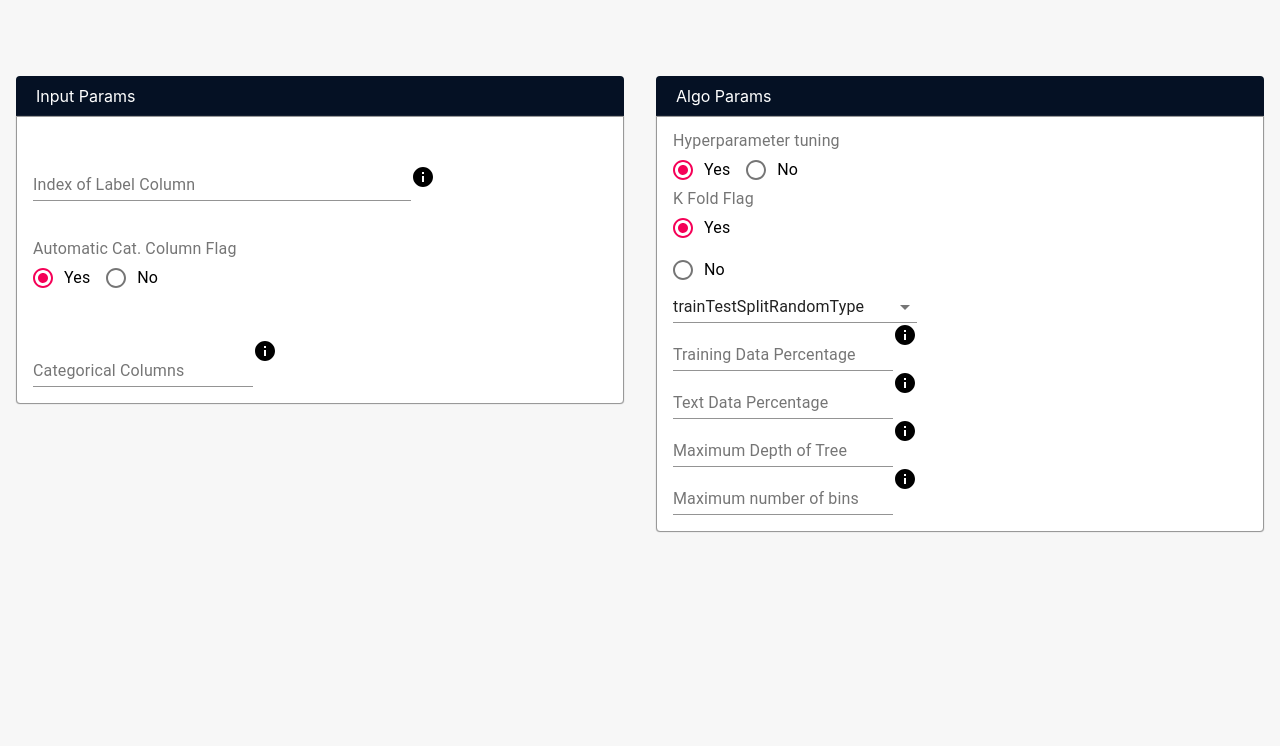
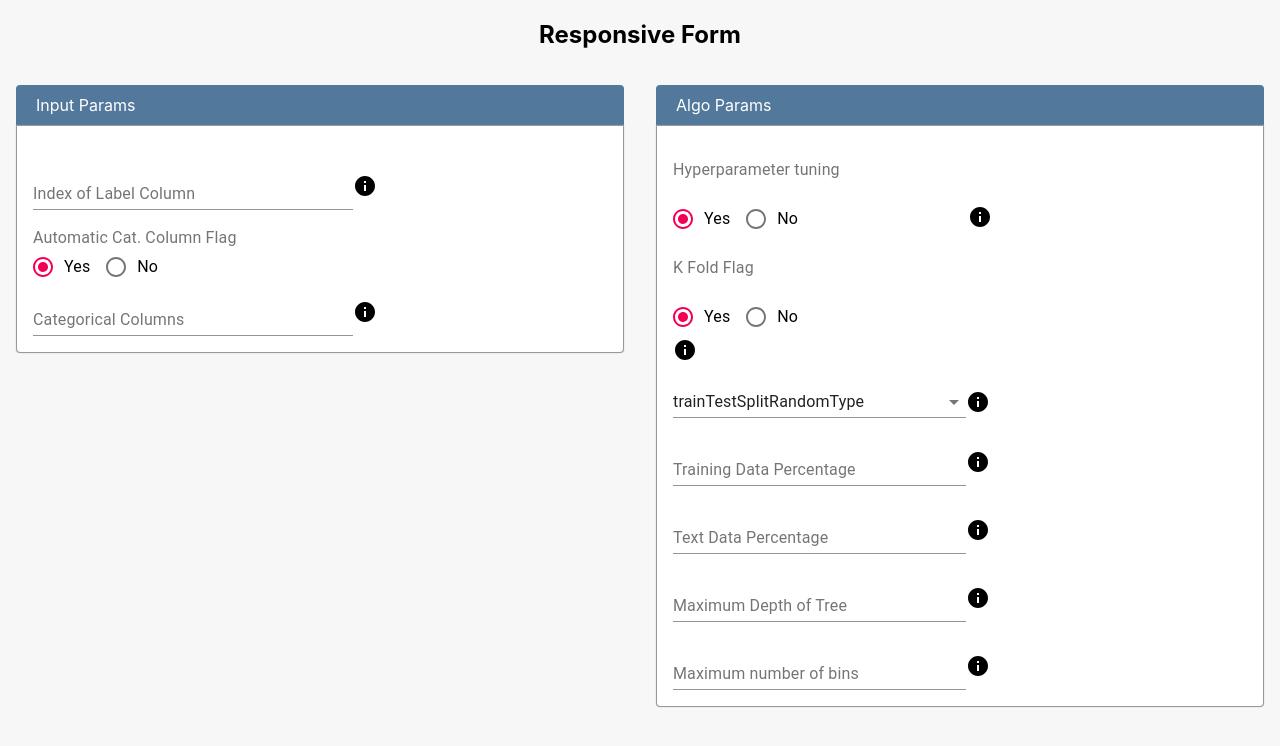
Before and after one commit to mohitk09/form, a React (Create React App) app: page / in a window 1280 px wide. Shown: the top 746 px of the page. Built offline with nearby package versions, Linux system fonts and the light colour scheme; the HTML template or start-up script is replaced by a standard one.

Commit message:
correct formatting and css fixes

```diff
--- a/public/index.html
+++ b/public/index.html
@@ -5,10 +5,7 @@
     <link rel="icon" href="%PUBLIC_URL%/favicon.ico" />
     <meta name="viewport" content="width=device-width, initial-scale=1" />
     <meta name="theme-color" content="#000000" />
-    <meta
-      name="description"
-      content="Web site created using create-react-app"
-    />
+    <meta name="description" content="Web site created using create-react-app" />
     <link rel="apple-touch-icon" href="%PUBLIC_URL%/logo192.png" />
     <!--
       manifest.json provides metadata used when your web app is installed on a
@@ -24,7 +21,7 @@
       work correctly both with client-side routing and a non-root public URL.
       Learn how to configure a non-root public URL by running `npm run build`.
     -->
-    <title>Dynamic Form</title>
+    <title>Form</title>
   </head>
   <body>
     <noscript>You need to enable JavaScript to run this app.</noscript>
--- a/src/App.js
+++ b/src/App.js
@@ -44,14 +44,9 @@ function App() {
   const renderConditonalItem = () => {
     if (selectValue === true) {
       return (
-        <FormControl>
-          <FormLabel component="legend">Hyperparameter tuning</FormLabel>
-          <RadioGroup
-            aria-label="gender"
-            name="Category"
-            value={categoryValue}
-            onChange={handleChange}
-          >
+        <FormControl style={{ marginTop: 20 }}>
+          <FormLabel component="legend">Conditonal Item rendered is RadioGroup</FormLabel>
+          <RadioGroup name="Category" value={categoryValue} onChange={handleChange} row>
             <FormControlLabel value="Yes" control={<Radio />} label="Yes" />
             <FormControlLabel value="No" control={<Radio />} label="No" />
           </RadioGroup>
@@ -59,32 +54,31 @@ function App() {
       );
     } else if (selectValue === false) {
       return (
-        <Checkbox
-          defaultChecked
-          color="primary"
-          inputProps={{ 'aria-label': 'secondary checkbox' }}
-        />
+        <FormControl style={{ marginTop: 20 }}>
+          <FormLabel component="legend">Conditonal Item rendered is Checkbox</FormLabel>
+          <Checkbox defaultChecked color="primary" />
+        </FormControl>
       );
     }
   };
 
   return (
-    <>
-      <br />
-      <br />
-      <br />
     <Grid container>
+      <Grid item xs={12} style={{ textAlign: 'center' }}>
+        <h2> Responsive Form</h2>
+      </Grid>
+
       <Grid item md={6} xs={12} classes={{ item: classes.contentWrapper }}>
         <CardTitle title="Input Params" />
         <div>
           <form>
-              <div style={{ display: 'flex', alignItems: 'center', width: '70%', marginTop: 20 }}>
+            <div style={{ display: 'flex', alignItems: 'center', width: '60%', marginTop: 20 }}>
               <TextField fullWidth id="standard-basic" label="Index of Label Column" />
-                <Tooltip title="Delete">
+              <Tooltip title="Choose the index of the label column please">
                 <InfoIcon />
               </Tooltip>
             </div>
-              <div style={{ marginTop: 40 }}>
+            <div style={{ marginTop: 20 }}>
               <FormLabel component="legend">Automatic Cat. Column Flag</FormLabel>
               <RadioGroup
                 aria-label="gender"
@@ -97,9 +91,9 @@ function App() {
                 <FormControlLabel value="No" control={<Radio />} label="No" />
               </RadioGroup>
             </div>
-              <div style={{ marginTop: 40 }}>
-                <TextField id="standard-basic" label="Categorical Columns" />
-                <Tooltip title="Delete">
+            <div style={{ display: 'flex', alignItems: 'center', width: '60%' }}>
+              <TextField fullWidth id="standard-basic" label="Categorical Columns" />
+              <Tooltip title="Contact system admin for more info">
                 <InfoIcon />
               </Tooltip>
             </div>
@@ -110,75 +104,87 @@ function App() {
         <CardTitle title="Algo Params" />
         <div>
           <form>
-              <FormControl>
+            <FormControl style={{ marginTop: 20 }}>
               <FormLabel component="legend">Hyperparameter tuning</FormLabel>
-                <RadioGroup
-                  aria-label="gender"
-                  name="Category"
-                  value={categoryValue}
-                  onChange={handleChange}
-                  row
+              <Grid
+                container
+                style={{ display: 'flex', alignItems: 'center', width: '132%', marginTop: 20 }}
               >
+                <Grid item xs={11} fullWidth>
+                  <RadioGroup name="Category" value={categoryValue} onChange={handleChange} row>
                     <FormControlLabel value="Yes" control={<Radio />} label="Yes" />
                     <FormControlLabel value="No" control={<Radio />} label="No" />
                   </RadioGroup>
-                <FormLabel component="legend">K Fold Flag</FormLabel>
-                <RadioGroup
-                  aria-label="gender"
-                  name="Category"
-                  value={categoryValue}
-                  onChange={handleChange}
+                </Grid>
+                <Grid item xs={1}>
+                  <Tooltip title="No idea contact UX designer">
+                    <InfoIcon />
+                  </Tooltip>
+                </Grid>
+              </Grid>
+
+              <FormLabel style={{ marginTop: 20 }} component="legend">
+                K Fold Flag
+              </FormLabel>
+              <Grid
+                container
+                style={{ display: 'flex', alignItems: 'center', width: '132%', marginTop: 20 }}
               >
+                <Grid item xs={11} fullWidth>
+                  <RadioGroup name="Category" value={categoryValue} onChange={handleChange} row>
                     <FormControlLabel value="Yes" control={<Radio />} label="Yes" />
                     <FormControlLabel value="No" control={<Radio />} label="No" />
                   </RadioGroup>
-                <Select value={selectValue} onChange={handleSelect} displayEmpty>
+                </Grid>
+              </Grid>
+              <Grid item xs={1}>
+                <Tooltip title="No idea contact UX designer">
+                  <InfoIcon />
+                </Tooltip>
+              </Grid>
+              <div style={{ display: 'flex', alignItems: 'center', width: '130%', marginTop: 20 }}>
+                <Select fullWidth value={selectValue} onChange={handleSelect} displayEmpty>
                   <MenuItem value="" disabled>
                     trainTestSplitRandomType
                   </MenuItem>
                   <MenuItem value={true}>True</MenuItem>
                   <MenuItem value={false}>False</MenuItem>
                 </Select>
+                <Tooltip title="No idea contact UX designer">
+                  <InfoIcon />
+                </Tooltip>
+              </div>
 
               {renderConditonalItem()}
-                <div>
-                  <TextField
-                    id="standard-basic"
-                    label="Training Data Percentage"
-                    className="text-field"
-                  />
+              <div style={{ display: 'flex', alignItems: 'center', width: '130%', marginTop: 20 }}>
+                <TextField fullWidth id="standard-basic" label="Training Data Percentage" />
+                <Tooltip title="Choose the index of the label column please">
                   <InfoIcon />
+                </Tooltip>
               </div>
-                <div>
-                  <TextField
-                    id="standard-basic"
-                    label="Text Data Percentage"
-                    className="text-field"
-                  />
+              <div style={{ display: 'flex', alignItems: 'center', width: '130%', marginTop: 20 }}>
+                <TextField fullWidth id="standard-basic" label="Text Data Percentage" />
+                <Tooltip title="No idea contact UX designer">
                   <InfoIcon />
+                </Tooltip>
               </div>
-                <div>
-                  <TextField
-                    id="standard-basic"
-                    label="Maximum Depth of Tree"
-                    className="text-field"
-                  />
+              <div style={{ display: 'flex', alignItems: 'center', width: '130%', marginTop: 20 }}>
+                <TextField fullWidth id="standard-basic" label="Maximum Depth of Tree" />
+                <Tooltip title="Read about depth of tree please">
                   <InfoIcon />
+                </Tooltip>
               </div>
-                <div>
-                  <TextField
-                    id="standard-basic"
-                    label="Maximum number of bins"
-                    className="text-field"
-                  />
+              <div style={{ display: 'flex', alignItems: 'center', width: '130%', marginTop: 20 }}>
+                <TextField fullWidth id="standard-basic" label="Maximum number of bins" />
+                <Tooltip title="Contact system admin">
                   <InfoIcon />
+                </Tooltip>
               </div>
             </FormControl>
           </form>
         </div>
       </Grid>
     </Grid>
-    </>
   );
 }
 
--- a/src/title.js
+++ b/src/title.js
@@ -3,7 +3,7 @@ import { makeStyles } from '@material-ui/styles';
 
 const useStyles = makeStyles({
   root: {
-    background: '#051124',
+    background: 'rgb(82, 120, 156)',
     border: 0,
     borderRadius: '4px 4px 0px 0px',
     color: 'white',
```
Also changed, not shown: src/field.js (deleted). Lines whose indentation alone changed are shown as unchanged.
